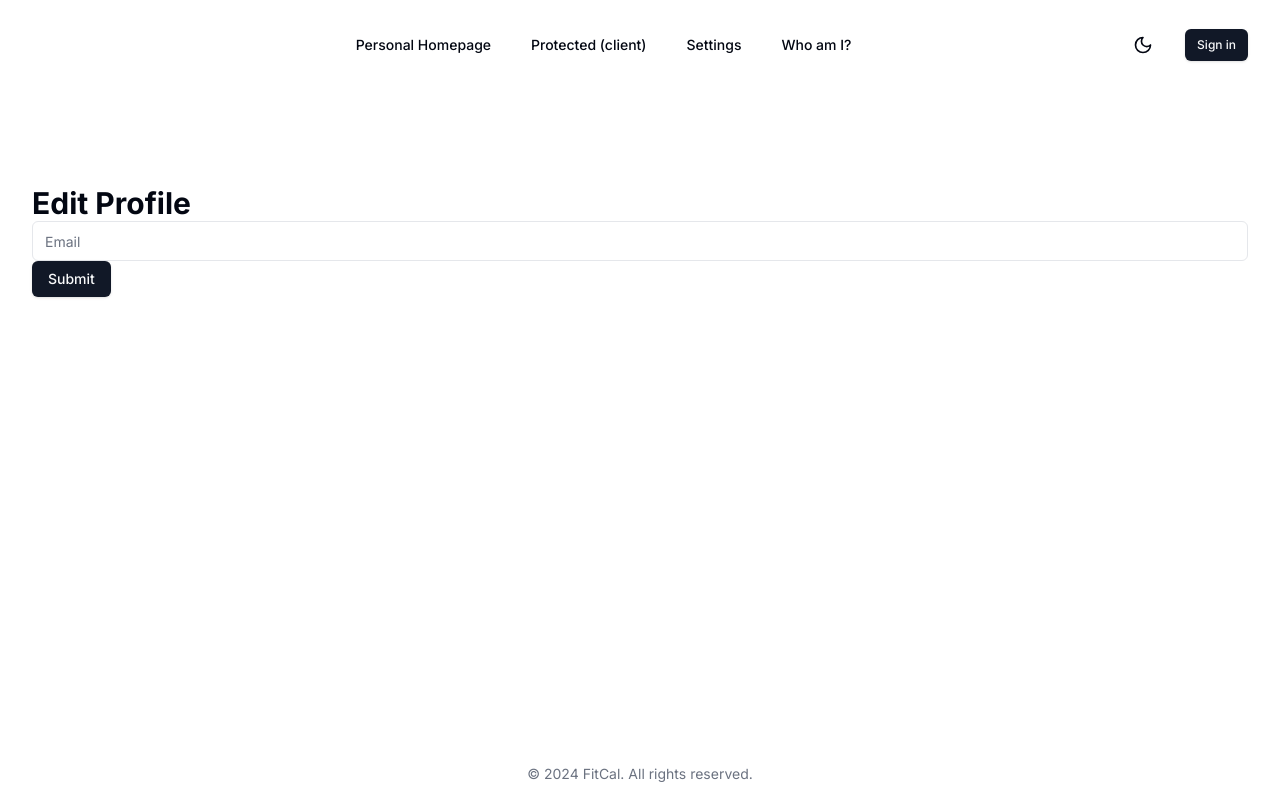
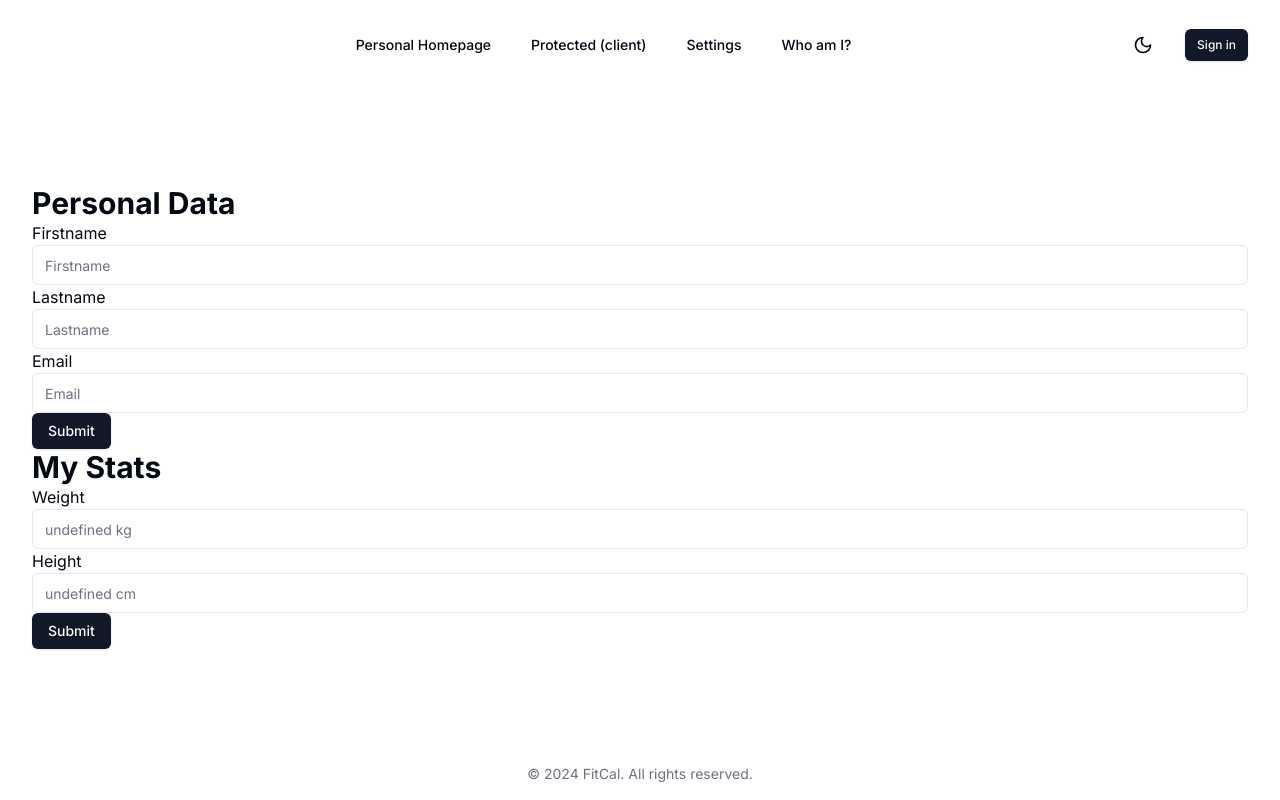
Before and after one commit to FitCal-app/fitcal-web, a Next.js app: page /protected/settings in a window 1280 px wide. Built offline with nearby package versions, Linux system fonts and the light colour scheme; no server answers.

Commit message:
Settings page alerts + new api url env variable

```diff
--- a/app/protected/settings/page.tsx
+++ b/app/protected/settings/page.tsx
@@ -9,7 +9,6 @@ export default async function Page() {
   return (
     <section className='py-24'>
       <div className='container'>
-        <h1 className='text-3xl font-bold'>Edit Profile</h1>
         <EditProfile  userId={userId as string} />
       </div>
     </section>
--- a/components/edit-profile.tsx
+++ b/components/edit-profile.tsx
@@ -1,64 +1,159 @@
 "use client"
 
-import React, { useState } from 'react';
+import React, { useState, useEffect } from 'react';
 
 import { Button } from "@/components/ui/button"
 import { Input } from "@/components/ui/input"
+import { Label } from '@radix-ui/react-dropdown-menu';
+import { Alert, AlertDescription, AlertTitle } from "@/components/ui/alert"
+import { Check } from "lucide-react"
+import { AlertCircle } from "lucide-react"
 
+
+const apiKey = process.env.NEXT_PUBLIC_API_URL;
 
 interface FormProps {
   userId: string;
 }
 
+interface UserData {
+  firstName: string;
+  lastName: string;
+  email: string;
+  weight: number;
+  height: number;
+}
+
 const FormComponent: React.FC<FormProps> = ({ userId }) => {
+  const [userData, setUserData] = useState<UserData | null>(null);
   const [formData, setFormData] = useState({
-    // Define your form fields
+    firstName: '',
+    lastName: '',
     email: '',
-    // Add more fields as needed
+    weight: '',
+    height: '',
   });
+  const [isDataSent, setIsDataSent] = useState<boolean>(false);
+  const [errorMessage, setErrorMessage] = useState<string>('');
+
+  useEffect(() => {
+    if (errorMessage || isDataSent) {
+      const timer = setTimeout(() => {
+        setErrorMessage('');
+        setIsDataSent(false);
+      }, 3000); // Adjust the duration as needed (5000 milliseconds = 5 seconds)
+
+      return () => clearTimeout(timer);
+    }
+  }, [errorMessage, isDataSent]);
+
+  useEffect(() => {
+    const fetchData = async () => {
+      try {
+        const response = await fetch(`${apiKey}/api/users/clerk/${userId}`);
+        if (response.ok) {
+          const userData = await response.json();
+          setUserData(userData);
+        } else {
+          console.error('Failed to fetch user data. Status:', response.status);
+        }
+      } catch (error) {
+        console.error('Error fetching user data:', error);
+      }
+    };
+
+    fetchData();
+  }, [userId]);
 
   const handleInputChange = (e: React.ChangeEvent<HTMLInputElement>) => {
     const { name, value } = e.target;
-    setFormData({
-      ...formData,
+    setFormData((prevFormData) => ({
+      ...prevFormData,
       [name]: value,
-    });
+    }));
   };
 
   const handleSubmit = async (e: React.FormEvent<HTMLFormElement>) => {
     e.preventDefault();
 
+    const filteredFormData = Object.fromEntries(
+      Object.entries(formData).filter(([_, value]) => value.trim() !== '')
+    );
+
     try {
-      console.log( JSON.stringify(formData))
-      const response = await fetch(`http://localhost:5173/api/users/clerk/${userId}`, {
+      const response = await fetch(`${apiKey}/api/users/clerk/${userId}`, {
         method: 'PATCH',
         headers: {
           'Content-Type': 'application/json',
         },
-        body: JSON.stringify(formData),
+        body: JSON.stringify(filteredFormData),
       });
 
       if (response.ok) {
-        // Handle success
         console.log('Data sent successfully');
+        setIsDataSent(true);
+        setErrorMessage('');
+        setFormData({
+          firstName: '',
+          lastName: '',
+          email: '',
+          weight: '',
+          height: '',
+        });
+        setUserData((prevUserData) => {
+          if (!prevUserData) return prevUserData;
+          return {
+            ...prevUserData,
+            ...filteredFormData,
+          };
+        });
       } else {
-        // Handle non-success status codes
-        console.error('Failed to send data. Status:', response.status);
-        // Log response body if available
         const responseBody = await response.json();
-        console.error('Response Body:', responseBody);
+        setErrorMessage('Failed to send data. Status: ' + response.status + '. Response Body: ' + JSON.stringify(responseBody));
       }
     } catch (error) {
-      // Handle network errors or other exceptions
-      console.error('Error sending data:', error);
+      setErrorMessage('Error sending data: ' + error);
     }
   };
 
-
   return (
     <>
+      {errorMessage &&
+        <Alert variant="destructive">
+          <AlertCircle className="h-4 w-4" />
+          <AlertTitle>Error</AlertTitle>
+          <AlertDescription>
+            {errorMessage}
+          </AlertDescription>
+        </Alert>
+      }
+      {isDataSent &&
+        <Alert>
+          <Check className="h-4 w-4" />
+          <AlertTitle>Data sent successfully!</AlertTitle>
+        </Alert>
+      }
+      <h1 className='text-3xl font-bold'>Personal Data</h1>
       <form onSubmit={handleSubmit}>
-        <Input type="email" name="email" value={formData.email} onChange={handleInputChange} placeholder="Email" />
+        <Label>Firstname</Label>
+        <Input type="text" name="firstName" value={formData.firstName} onChange={handleInputChange} placeholder={userData?.firstName || "Firstname"} />
+
+        <Label>Lastname</Label>
+        <Input type="text" name="lastName" value={formData.lastName} onChange={handleInputChange} placeholder={userData?.lastName || "Lastname"} />
+
+        <Label>Email</Label>
+        <Input type="email" name="email" value={formData.email} onChange={handleInputChange} placeholder={userData?.email || "Email"} />
+
+        <Button type="submit">Submit</Button>
+      </form>
+
+      <h1 className='text-3xl font-bold'>My Stats</h1>
+      <form onSubmit={handleSubmit}>
+        <Label>Weight</Label>
+        <Input type="number" name="weight" value={formData.weight} onChange={handleInputChange} placeholder={userData?.weight.toString() + " kg" || "Weight"} />
+
+        <Label>Height</Label>
+        <Input type="number" name="height" value={formData.height} onChange={handleInputChange} placeholder={userData?.height.toString() + " cm" || "Height"} />
 
         <Button type="submit">Submit</Button>
       </form>
--- /dev/null
+++ b/components/ui/alert.tsx
@@ -0,0 +1,59 @@
+import * as React from "react"
+import { cva, type VariantProps } from "class-variance-authority"
+
+import { cn } from "@/lib/utils"
+
+const alertVariants = cva(
+  "relative w-full rounded-lg border p-4 [&>svg~*]:pl-7 [&>svg+div]:translate-y-[-3px] [&>svg]:absolute [&>svg]:left-4 [&>svg]:top-4 [&>svg]:text-foreground",
+  {
+    variants: {
+      variant: {
+        default: "bg-background text-foreground",
+        destructive:
+          "border-destructive/50 text-destructive dark:border-destructive [&>svg]:text-destructive",
+      },
+    },
+    defaultVariants: {
+      variant: "default",
+    },
+  }
+)
+
+const Alert = React.forwardRef<
+  HTMLDivElement,
+  React.HTMLAttributes<HTMLDivElement> & VariantProps<typeof alertVariants>
+>(({ className, variant, ...props }, ref) => (
+  <div
+    ref={ref}
+    role="alert"
+    className={cn(alertVariants({ variant }), className)}
+    {...props}
+  />
+))
+Alert.displayName = "Alert"
+
+const AlertTitle = React.forwardRef<
+  HTMLParagraphElement,
+  React.HTMLAttributes<HTMLHeadingElement>
+>(({ className, ...props }, ref) => (
+  <h5
+    ref={ref}
+    className={cn("mb-1 font-medium leading-none tracking-tight", className)}
+    {...props}
+  />
+))
+AlertTitle.displayName = "AlertTitle"
+
+const AlertDescription = React.forwardRef<
+  HTMLParagraphElement,
+  React.HTMLAttributes<HTMLParagraphElement>
+>(({ className, ...props }, ref) => (
+  <div
+    ref={ref}
+    className={cn("text-sm [&_p]:leading-relaxed", className)}
+    {...props}
+  />
+))
+AlertDescription.displayName = "AlertDescription"
+
+export { Alert, AlertTitle, AlertDescription }
--- a/components/ui/label.tsx
+++ b/components/ui/label.tsx
@@ -1,13 +1,26 @@
-import { Checkbox } from "@/components/ui/checkbox"
-import { Label } from "@/components/ui/label"
+"use client"
 
-export function LabelDemo() {
-  return (
-    <div>
-      <div className="flex items-center space-x-2">
-        <Checkbox id="terms" />
-        <Label htmlFor="terms">Accept terms and conditions</Label>
-      </div>
-    </div>
-  )
-}
+import * as React from "react"
+import * as LabelPrimitive from "@radix-ui/react-label"
+import { cva, type VariantProps } from "class-variance-authority"
+
+import { cn } from "@/lib/utils"
+
+const labelVariants = cva(
+  "text-sm font-medium leading-none peer-disabled:cursor-not-allowed peer-disabled:opacity-70"
+)
+
+const Label = React.forwardRef<
+  React.ElementRef<typeof LabelPrimitive.Root>,
+  React.ComponentPropsWithoutRef<typeof LabelPrimitive.Root> &
+    VariantProps<typeof labelVariants>
+>(({ className, ...props }, ref) => (
+  <LabelPrimitive.Root
+    ref={ref}
+    className={cn(labelVariants(), className)}
+    {...props}
+  />
+))
+Label.displayName = LabelPrimitive.Root.displayName
+
+export { Label }
```
Also changed, not shown: package.json (+6 -1 lines), components/ui/input.tsx (line endings or trailing spaces), 2 other files (tests, documents, lock files or other folders).
